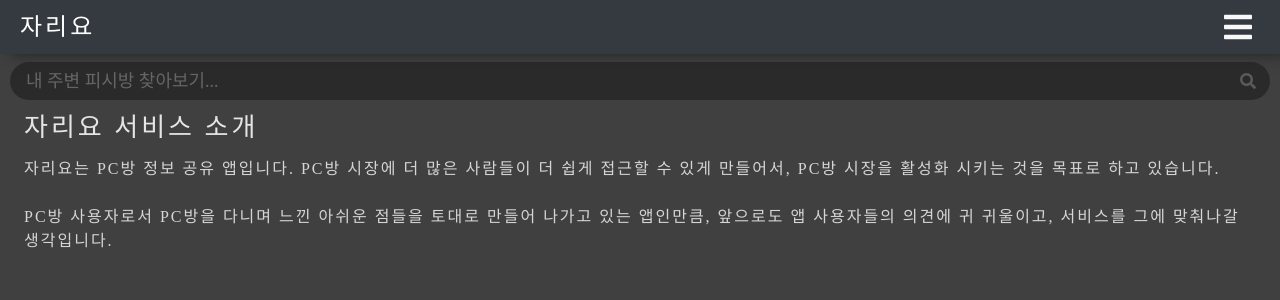
After one commit to jhyang12345/pc_room, a Django app: template pc_profile/templates/pc_profile/about.html in a window 1280 px wide. The commit adds this page. Shown: the top 300 px of the page. Run offline with Django 3.2, Linux system fonts and the light colour scheme; the template is opened without the code that fills it, so the values that code supplies are empty; some libraries are stand-ins or nearby versions; some web fonts are replaced.

Commit message:
added about page

```diff
--- /dev/null
+++ b/pc_profile/static/pc_profile/css/about.css
@@ -0,0 +1,23 @@
+.container-box {
+  padding-top: 46px;
+}
+
+.container-content {
+  padding: 8px;
+  padding-left: 12px;
+  padding-right: 12px;
+}
+
+.about-header {
+  font-size: 26px;
+  color: #e5e5e5;
+  letter-spacing: 3px;
+  margin-bottom: 10px;
+}
+
+.about-detail {
+  font-size: 16px;
+  color: #d5d5d5;
+  letter-spacing: 2px;
+  margin-bottom: 20px;
+}
--- a/pc_profile/static/pc_profile/js/map_functions.js
+++ b/pc_profile/static/pc_profile/js/map_functions.js
@@ -201,9 +201,6 @@ function addActualMarker(object, map, small) {
     });
   }
 
-
-
-
   marker.setMap(map);
 
   google.maps.event.addListener(marker, 'click', function(marker) {
--- /dev/null
+++ b/pc_profile/templates/pc_profile/about.html
@@ -0,0 +1,57 @@
+<!DOCTYPE html>
+<html>
+  <head>
+    <title>자리요</title>
+    <meta charset="utf-8" />
+    <meta name="viewport" content="width=device-width, initial-scale=1, maximum-scale=1, user-scalable=no">
+
+    {% load static %}
+    <link rel="stylesheet" href="{% static "pc_profile/css/reset.css" %}" type="text/css" />
+    <link rel="stylesheet" href="{% static "pc_profile/css/fonts.css" %}" type="text/css" />
+    <link rel="stylesheet" href="{% static "pc_profile/css/bootstrap.min.css" %}" type="text/css" />
+    <link rel="stylesheet" href="{% static "pc_profile/css/font-awesome/css/font-awesome.min.css" %}" type="text/css">
+    <link rel="stylesheet" href="{% static "pc_profile/css/font-awesome/css/fontawesome-all.min.css" %}" type="text/css">
+
+    <link rel="stylesheet" href="{% static "pc_profile/css/main.css" %}" type="text/css" />
+    <link rel="stylesheet" href="{% static "pc_profile/css/about.css" %}" type="text/css" />
+
+    <script src="{% static "pc_profile/js/PageObject.js" %}"></script>
+    <script src="{% static "pc_profile/js/jquery-3.3.1.min.js" %}"></script>
+    <script src="{% static "pc_profile/js/bootstrap.min.js" %}"></script>
+    <script src="{% static "pc_profile/js/bootstrap.bundle.min.js" %}"></script>
+    <script src="{% static "pc_profile/js/canvas_handler.js" %}"></script>
+
+  </head>
+  <body>
+    {% include "pc_profile/navbar.html" %}
+
+    <div class="container-box">
+        <div class="search-bar-container">
+          <div class="search-bar-holder">
+            <input type="text" class="search-bar" placeholder="내 주변 피시방 찾아보기...">
+            <span class="search-icon-holder">
+              <i class="fa fa-search" aria-hidden="true"></i>
+            </span>
+          </div>
+        </div>
+
+        <div class="container-content">
+          <div class="about-header">
+            자리요 서비스 소개
+          </div>
+          <div class="about-detail">
+            자리요는 PC방 정보 공유 앱입니다. PC방 시장에 더 많은 사람들이 더 쉽게 접근할 수 있게 만들어서, PC방 시장을 활성화 시키는 것을 목표로 하고 있습니다.
+            <br  />
+            <br />
+            PC방 사용자로서 PC방을 다니며 느낀 아쉬운 점들을 토대로 만들어 나가고 있는 앱인만큼, 앞으로도 앱 사용자들의 의견에 귀 귀울이고, 서비스를 그에 맞춰나갈 생각입니다.
+
+          </div>
+
+        </div>
+
+    </div>
+
+
+  </body>
+
+</html>
--- a/pc_profile/templates/pc_profile/navbar.html
+++ b/pc_profile/templates/pc_profile/navbar.html
@@ -18,7 +18,7 @@
         <a class="nav-link" href="/map/"><i class="fas fa-map"></i>지도 보기</a>
       </li>
       <li class="nav-item">
-        <a class="nav-link" href="#"><i class="fas fa-info-circle"></i>자리요 서비스 소개</a>
+        <a class="nav-link" href="/about/"><i class="fas fa-info-circle"></i>자리요 서비스 소개</a>
       </li>
 
     </ul>
--- a/pc_profile/urls.py
+++ b/pc_profile/urls.py
@@ -9,6 +9,7 @@ app_name='pc_profile'
 urlpatterns = [
   path('', views.index, name='main_page'),
   path('map/', views.map_view, name="map_page"),
+  path('about/', views.about_view, name="about_page"),
   # detail page only exists with id
   path('detail/<int:id>', views.single_detail_view, name="single_detail_view"),
   # AJAX function
--- a/pc_profile/views.py
+++ b/pc_profile/views.py
@@ -24,6 +24,9 @@ def map_view(request):
 
 def detail_view(request):
     return render(request, 'pc_profile/detail.html')
+
+def about_view(request):
+    return render(request, 'pc_profile/about.html')
 
 def single_detail_view(request, id):
     profile = Profile.objects.get(id=id)
```
